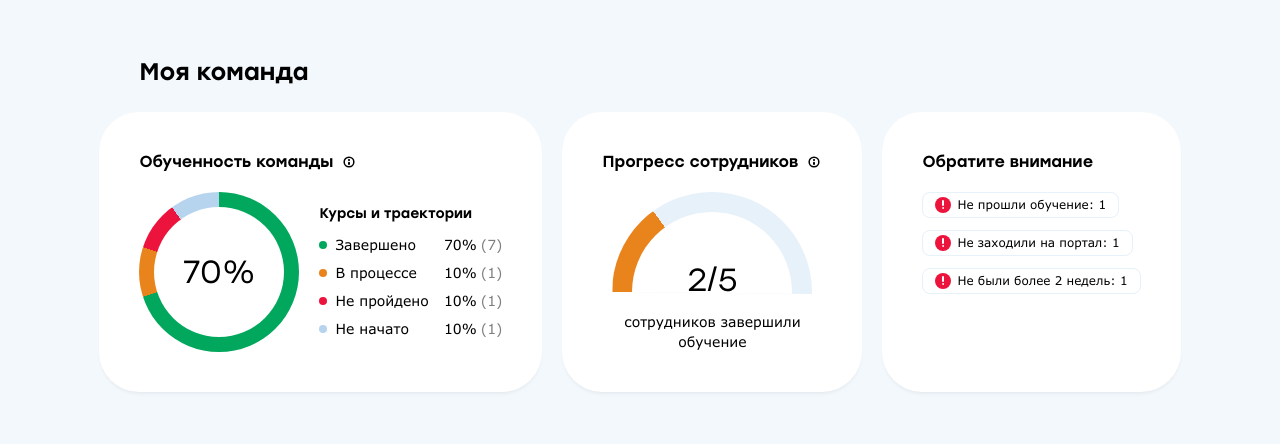
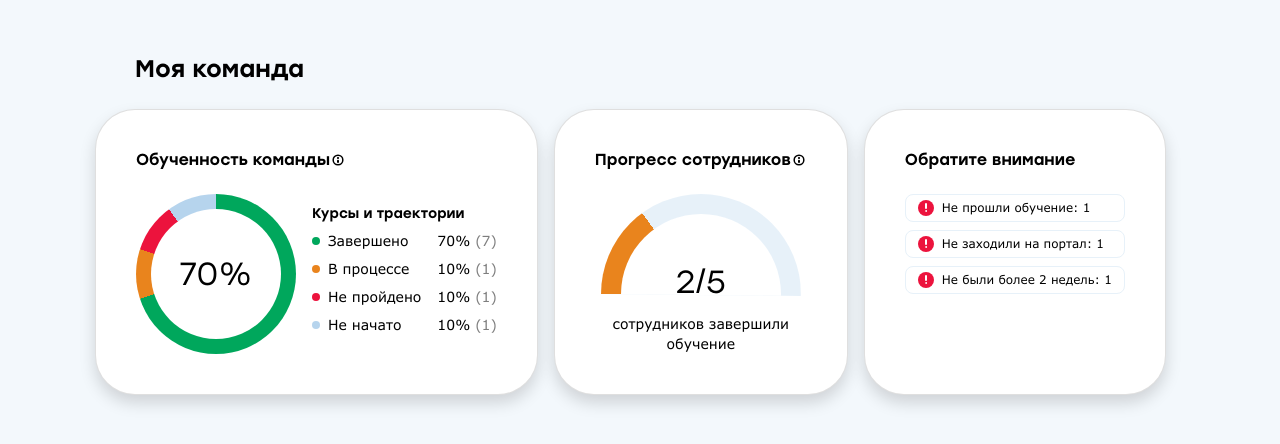
Before and after one commit to Loresina/myComandLayoutTest, a website: page index.html in a window 1280 px wide. Shown: the part 176-620 px from the top of the page. Drawn offline with nearby package versions, Linux system fonts and the light colour scheme.

Commit message:
add: bootstrap

```diff
--- a/index.html
+++ b/index.html
@@ -5,16 +5,23 @@
     <meta name="viewport" content="width=device-width, initial-scale=1.0" />
     <title>My team</title>
 
+    <link
+      href="https://cdn.jsdelivr.net/npm/bootstrap@5.1.3/dist/css/bootstrap.min.css"
+      rel="stylesheet"
+    />
+
     <link rel="stylesheet" href="/src/styles/normalize.min.css" />
     <link rel="stylesheet" href="/src/styles/styles.css" />
   </head>
 
   <body>
-    <main>
-      <h2>Моя команда</h2>
-      <div class="main-sections">
-        <section class="section training">
-          <div class="section-title">
+    <main class="container">
+      <h2 class="mb-4">Моя команда</h2>
+      <div class="row d-flex gx-3">
+        <section class="col-lg-auto col-md-12">
+          <div class="card h-100 shadow card-rounded">
+            <div class="card-body">
+              <div class="d-flex justify-content-start align-items-center mb-4">
                 <h4>Обученность команды</h4>
                 <span class="section-title__tooltip-info">
                   <span class="section-title__tooltip-text"
@@ -23,18 +30,29 @@
                 </span>
               </div>
 
-          <div class="tr-chart-container">
-            <div class="tr-chart">
+              <div
+                class="row d-flex align-items-center justify-content-between gx-3"
+              >
+                <div class="col-auto">
+                  <div
+                    class="tr-chart d-flex align-items-center justify-content-center"
+                  >
                     <div class="tr-chart__center"></div>
                     <h1>70%</h1>
                   </div>
+                </div>
+                <div class="col-auto">
+                  <h5 class="tr-chart-legend__title mb-4.5">
+                    Курсы и траектории
+                  </h5>
 
-            <div class="tr-chart-legend">
-              <span class="tr-chart-legend__title">Курсы и траектории</span>
-
-              <ul class="tr-chart-legend__list">
-                <li class="tr-chart-legend__item">
-                  <div class="tr-chart-legend__status">
+                  <ul>
+                    <li
+                      class="tr-chart-legend__item mb-2 d-flex align-items-center justify-content-between gap-3"
+                    >
+                      <div
+                        class="tr-chart-legend__status d-flex align-items-center justify-content-between gap-2"
+                      >
                         <div class="tr-chart-legend__dot green"></div>
                         <span class="tr-chart-legend__text">Завершено</span>
                       </div>
@@ -45,8 +63,12 @@
                       </div>
                     </li>
 
-                <li class="tr-chart-legend__item">
-                  <div class="tr-chart-legend__status">
+                    <li
+                      class="tr-chart-legend__item mb-2 d-flex align-items-center justify-content-between gap-3"
+                    >
+                      <div
+                        class="tr-chart-legend__status d-flex align-items-center justify-content-between gap-2"
+                      >
                         <div class="tr-chart-legend__dot orange"></div>
                         <span class="tr-chart-legend__text">В процессе</span>
                       </div>
@@ -57,8 +79,12 @@
                       </div>
                     </li>
 
-                <li class="tr-chart-legend__item">
-                  <div class="tr-chart-legend__status">
+                    <li
+                      class="tr-chart-legend__item mb-2 d-flex align-items-center justify-content-between gap-3"
+                    >
+                      <div
+                        class="tr-chart-legend__status d-flex align-items-center justify-content-between gap-2"
+                      >
                         <div class="tr-chart-legend__dot red"></div>
                         <span class="tr-chart-legend__text">Не пройдено</span>
                       </div>
@@ -69,8 +95,12 @@
                       </div>
                     </li>
 
-                <li class="tr-chart-legend__item">
-                  <div class="tr-chart-legend__status">
+                    <li
+                      class="tr-chart-legend__item mb-2 d-flex align-items-center justify-content-between gap-3"
+                    >
+                      <div
+                        class="tr-chart-legend__status d-flex align-items-center justify-content-between gap-2"
+                      >
                         <div class="tr-chart-legend__dot blue"></div>
                         <span class="tr-chart-legend__text">Не начато</span>
                       </div>
@@ -83,10 +113,14 @@
                   </ul>
                 </div>
               </div>
+            </div>
+          </div>
         </section>
 
-        <section class="section progress">
-          <div class="section-title">
+        <section class="col-lg-auto">
+          <div class="card h-100 shadow card-rounded">
+            <div class="card-body">
+              <div class="d-flex justify-content-start align-items-center mb-4">
                 <h4>Прогресс сотрудников</h4>
                 <span class="section-title__tooltip-info">
                   <span class="section-title__tooltip-text"
@@ -95,35 +129,50 @@
                 </span>
               </div>
 
-          <div class="pr-chart">
+              <div
+                class="pr-chart d-flex align-items-center justify-content-center"
+              >
                 <div class="pr-chart__center"></div>
                 <h1>2/5</h1>
               </div>
 
-          <span class="pr-chart-legend">сотрудников завершили обучение</span>
+              <span class="pr-chart-legend"
+                >сотрудников завершили обучение</span
+              >
+            </div>
+          </div>
         </section>
 
-        <section class="section attention">
-          <div class="section-title">
+        <section class="col-lg-auto">
+          <div class="card h-100 shadow card-rounded">
+            <div class="card-body">
+              <div class="section-title mb-4">
                 <h4>Oбратите внимание</h4>
               </div>
 
-          <ul class="attention-info">
-            <li class="attention-info__li">
+              <ul>
+                <li
+                  class="attention-info__li d-flex align-items-center gap-2 mb-2"
+                >
                   <img src="/src/img/attention.svg" alt="attention icon" />
                   <span>Не прошли обучение: 1</span>
                 </li>
-            <li class="attention-info__li">
+                <li
+                  class="attention-info__li d-flex align-items-center gap-2 mb-2"
+                >
                   <img src="/src/img/attention.svg" alt="attention icon" />
                   <span>Не заходили на портал: 1</span>
                 </li>
-            <li class="attention-info__li">
+                <li class="attention-info__li d-flex align-items-center gap-2">
                   <img src="/src/img/attention.svg" alt="attention icon" />
                   <span>Не были более 2 недель: 1</span>
                 </li>
               </ul>
+            </div>
+          </div>
         </section>
       </div>
     </main>
+    <script src="https://cdn.jsdelivr.net/npm/bootstrap@5.1.3/dist/js/bootstrap.bundle.min.js"></script>
   </body>
 </html>
--- a/src/styles/scss/_general.scss
+++ b/src/styles/scss/_general.scss
@@ -80,6 +80,13 @@ h4 {
   margin: 0;
 }
 
+h5 {
+  font-family: Stolzl, sans-serif;
+  font-size: 14px;
+  font-weight: 500;
+  line-height: 18px;
+}
+
 ul {
   list-style: none;
   padding: 0;
@@ -107,3 +114,15 @@ li {
 .blue {
   background: $blue;
 }
+
+.one {
+  width: 100px;
+  height: 100px;
+  background: $orange;
+}
+
+.two {
+  width: 100px;
+  height: 100px;
+  background: $red;
+}
--- a/src/styles/scss/_main.scss
+++ b/src/styles/scss/_main.scss
@@ -1,35 +1,19 @@
-main {
-  position: relative;
-  display: flex;
-  flex-direction: column;
-  gap: 24px;
-  padding: 15px;
+.max-width {
+  max-width: 300px;
 }
 
-.main-sections {
-  display: flex;
-  gap: 20px;
+.container {
   max-width: 1090px;
+  margin: 0;
+  padding: 0;
 }
 
-.section {
-  display: flex;
-  flex-direction: column;
-  gap: 20px;
-
-  background: $white;
+.card-body {
   padding: 40px;
-  border-radius: 40px;
-  box-sizing: border-box;
-
-  @include shadow;
 }
 
-.section-title {
-  display: flex;
-  justify-content: flex-start;
-  gap: 8px;
-  align-items: center;
+.card-rounded {
+  border-radius: 40px;
 }
 
 .section-title__tooltip-info {
@@ -71,12 +55,6 @@ main {
   opacity: 1;
 }
 
-.tr-chart-container {
-  display: flex;
-  align-items: center;
-  gap: 20px;
-}
-
 .tr-chart {
   position: relative;
   width: 160px;
@@ -88,9 +66,6 @@ main {
     $blue 90% 100%
   );
   border-radius: 50%;
-  display: flex;
-  align-items: center;
-  justify-content: center;
 
   & h1 {
     z-index: 1;
@@ -106,44 +81,11 @@ main {
   border-radius: 50%;
 }
 
-.tr-chart-legend {
-  width: 183px;
-  display: flex;
-  flex-direction: column;
-  gap: 12px;
-}
-
-.tr-chart-legend__title {
-  font-family: Stolzl, sans-serif;
-  font-size: 14px;
-  font-weight: 500;
-  line-height: 18px;
-}
-
-.tr-chart-legend__list {
-  display: flex;
-  flex-direction: column;
-  gap: 8px;
-}
-
 .tr-chart-legend__item {
-  display: flex;
-  justify-content: space-between;
-  align-items: center;
-
   @include section-text;
 }
 
-.tr-chart-legend__status {
-  display: flex;
-  align-items: center;
-  gap: 8px;
-}
-
 .tr-chart-legend__statistic {
-  display: flex;
-  gap: 4px;
-
   & span:last-child {
     opacity: 0.5;
   }
@@ -155,19 +97,11 @@ main {
   border-radius: 50%;
 }
 
-.progress {
-  position: relative;
-  display: flex;
-  flex-direction: column;
-
-  //   gap: 150px;
-  justify-content: space-between;
-  align-items: center;
-}
-
 .pr-chart {
   position: absolute;
   bottom: 0;
+  left: 50%;
+  transform: translate(-50%);
   width: 200px;
   height: 200px;
   background: conic-gradient(
@@ -176,9 +110,7 @@ main {
     $light-grey 15% 100%
   );
   border-radius: 50%;
-  display: flex;
-  align-items: center;
-  justify-content: center;
+
   clip-path: polygon(0 0, 100% 0, 100% 51%, 0 50%);
 
   & h1 {
@@ -199,21 +131,17 @@ main {
 }
 
 .pr-chart-legend {
+  position: absolute;
+  bottom: 40px;
+  left: 50%;
+  transform: translate(-50%);
+
   @include section-text;
-  width: 220px;
-}
-
-.attention-info {
-  display: flex;
-  flex-direction: column;
-  align-items: start;
-  gap: 12px;
+  display: block;
+  width: 186px;
 }
 
 .attention-info__li {
-  display: flex;
-  align-items: center;
-  gap: 6px;
   padding: 4px 12px;
   border-radius: 8px;
   border: 1px solid $light-grey;
```
Also changed, not shown: src/styles/styles.css, 1 other file. Lines whose indentation alone changed are shown as unchanged.
